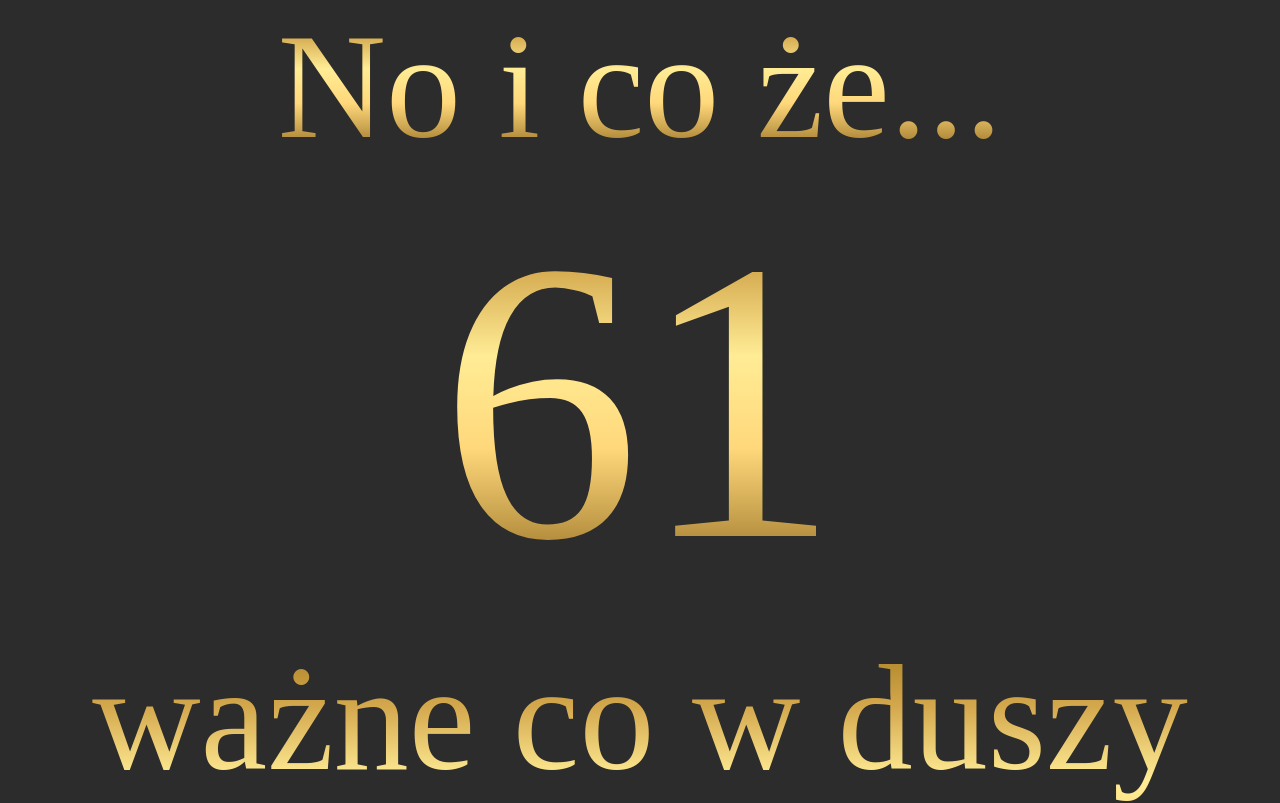
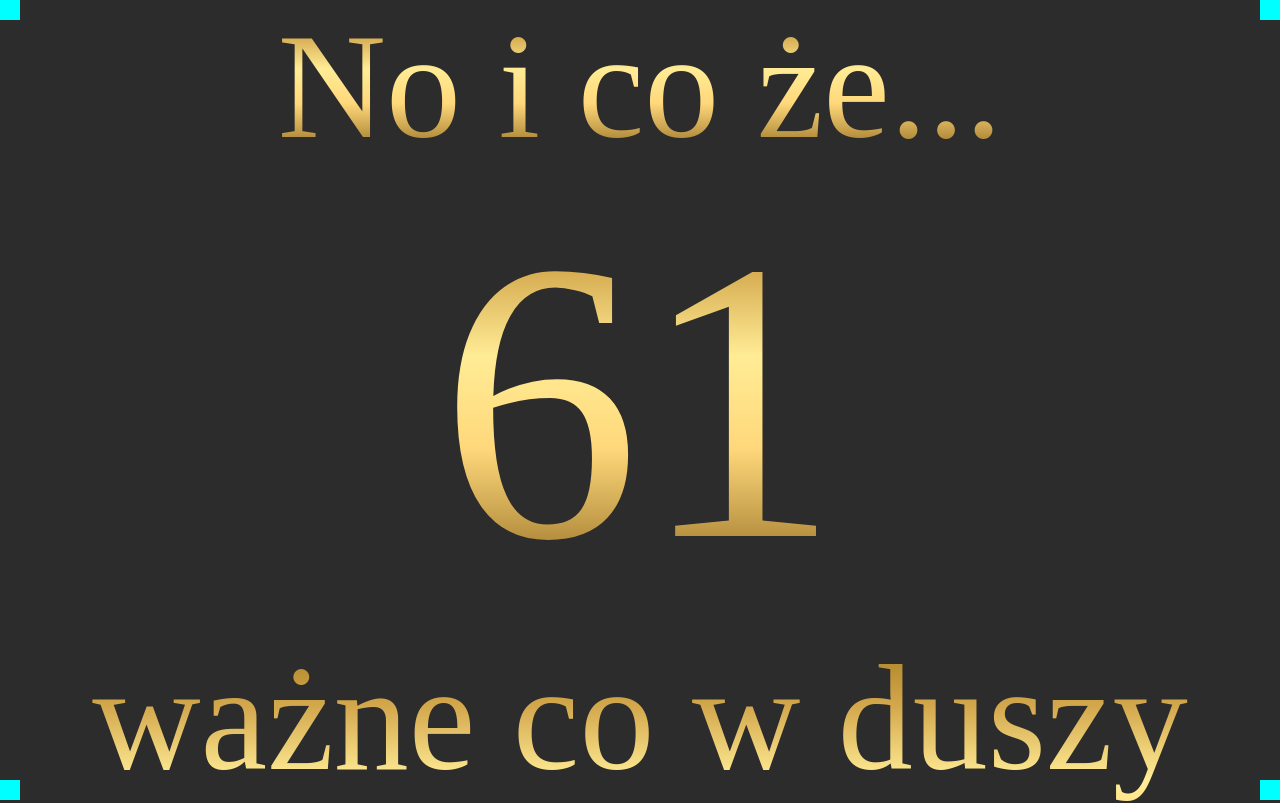
Before and after one commit to dabrowawojciech64/pastaCard, an Angular app: page / in a window 1280 px wide. Shown: the top 803 px of the page. Built offline with nearby package versions, Linux system fonts and the light colour scheme; a web font is replaced by a local one.

Commit message:
Testing defining some boundaries

```diff
--- a/src/app/app.component.html
+++ b/src/app/app.component.html
@@ -1,4 +1,8 @@
 <div class="container">
+<div class="a"></div>
+<div class="b"></div>
+<div class="c"></div>
+<div class="d">  </div>
   <div class="top">No i co że...</div>
   <div class="centerpiece">61</div>
   <div class="bottom">ważne co w duszy gra</div>
--- a/src/app/app.component.scss
+++ b/src/app/app.component.scss
@@ -42,3 +42,26 @@
     font-size: 300px;
   }
 }
+
+.a,.b,.c,.d {
+  height: 20px;
+  width:20px;
+  background-color: cyan;
+  position: absolute;
+}
+
+.a,.c {
+  left:0;
+}
+
+.a,.b{
+  top:0;
+}
+
+.c,.d{
+  bottom:0;
+}
+
+.b,.d{
+  right:0;
+}
```
Also changed, not shown: 3 other files (tests, documents, lock files or other folders).
